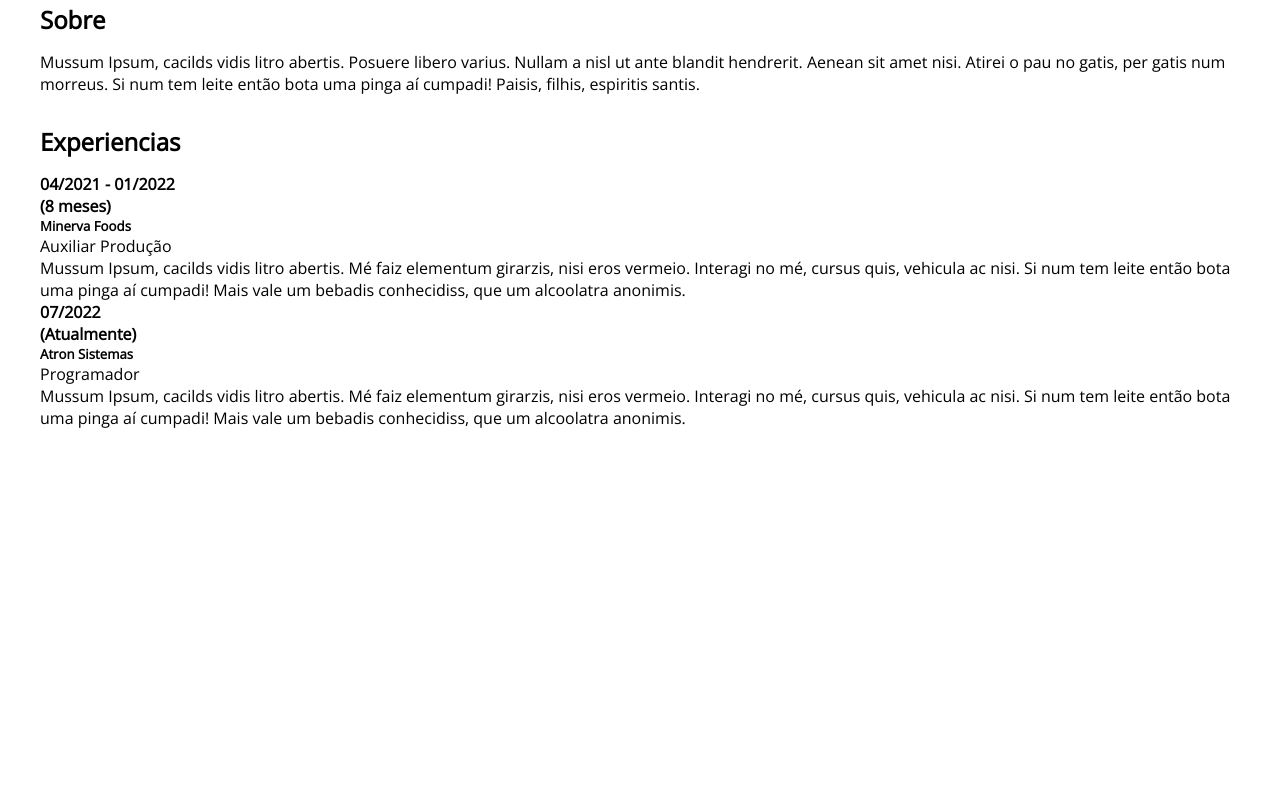
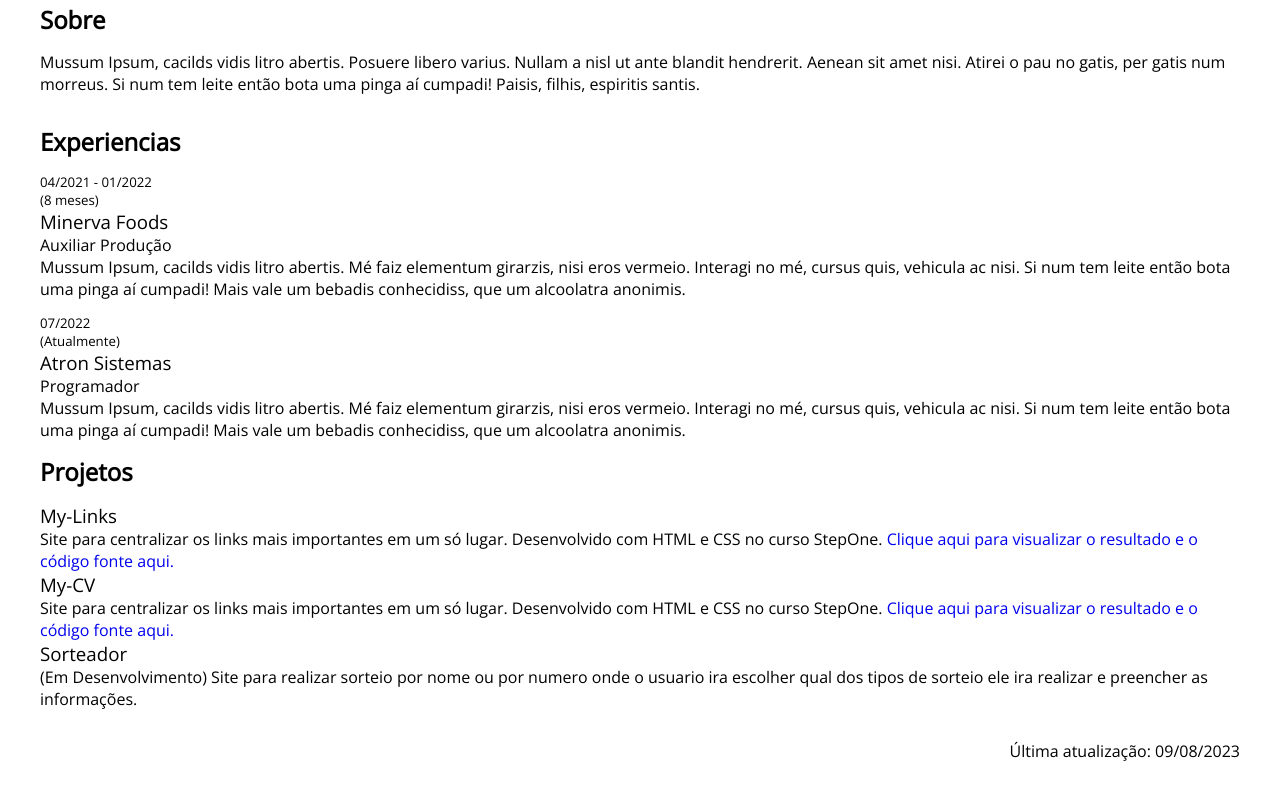
Before and after one commit to elucaspereira/my-cv, a plain HTML site: page index.html in a window 1280 px wide. Shown: the part 1188-1988 px from the top of the page. Before the commit the page ends 1657 px from the top, so only its background shows below. Drawn offline with nearby package versions, Linux system fonts and the light colour scheme; a web font is replaced by a local one.

Commit message:
Projetos e estilização
feito parte de projetos e estilizaçao do restante da tela, adicionado o footer da atualização

```diff
--- a/index.html
+++ b/index.html
@@ -154,7 +154,41 @@
                 </li>
             </ul>
         </div>
+        <div class="projects">
+            <h3>Projetos</h3>
+            <ul>
+                <li>
+                    <h5>My-Links</h5>
+                    <p>
+                        Site para centralizar os links mais importantes em um só lugar.
+                        Desenvolvido com HTML e CSS no curso StepOne. <a href="https://github.com/elucaspereira/my-links" target="_blank">Clique aqui para visualizar o resultado
+                        e o código fonte aqui. </a>
+                    </p>
+                </li>
+                <li>
+                    <h5>My-CV</h5>
+                    <p>
+                        Site para centralizar os links mais importantes em um só lugar.
+                        Desenvolvido com HTML e CSS no curso StepOne. <a href="https://github.com/elucaspereira/my-cv" target="_blank">Clique aqui para visualizar o resultado
+                        e o código fonte aqui. </a>
+                    </p>
 
+                </li>
+                <li>
+                    <h5>Sorteador</h5>
+                    <p>
+                        (Em Desenvolvimento) Site para realizar sorteio por nome ou por numero
+                        onde o usuario ira escolher qual dos tipos de sorteio ele ira realizar e preencher
+                        as informações.
+                    </p>
+
+                </li>
+            </ul>
+        </div>
+        <footer>
+            Última atualização: 09/08/2023
+        </footer>
     </div>
+
 </body>
 </html>
--- a/styles.css
+++ b/styles.css
@@ -174,6 +174,29 @@ img{
     margin-bottom: 30px;
 
 }
-.experiences ul{
+.experiences-column ul{
     list-style: none;
+
 }
+.experiences li{
+    margin-bottom: 14px;
+}
+.experiences h4{
+    font-size: 13.28px;
+    font-weight: 400;
+    font-style: normal;
+    color: #000;
+}
+.experiences-column h5{
+    font-size: 18.72px;
+    font-weight: 400;
+    font-style: normal;
+    color: #000;
+}
+.experiences-column a{
+    text-decoration: none;
+}
+footer{
+    margin-top: 30px;
+    text-align: right;
+}
```
